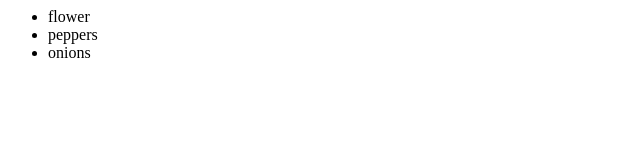
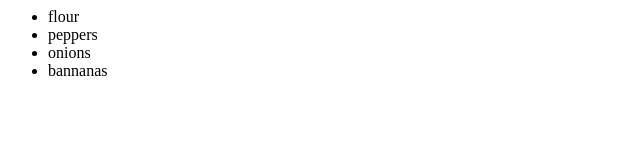
Before and after one commit to jpokrzyk/shoppinglist, a plain HTML site: page index.html in a window 1280 px wide. Shown: the full height of the page, 0-640 px from the left. Drawn offline with Linux system fonts and the light colour scheme.

Commit message:
Spelling mistake correction

```diff
--- a/index.html
+++ b/index.html
@@ -1,9 +1,10 @@
 <html>
 	<body>
 		<ul>
-			<li>flower</li>
+			<li>flour</li>
 			<li>peppers</li>
 			<li>onions</li>
+			<li>bannanas</li>
 		</ul>
 	</body>
 </html>
```
